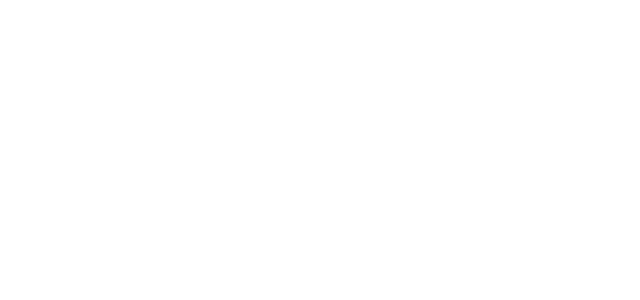
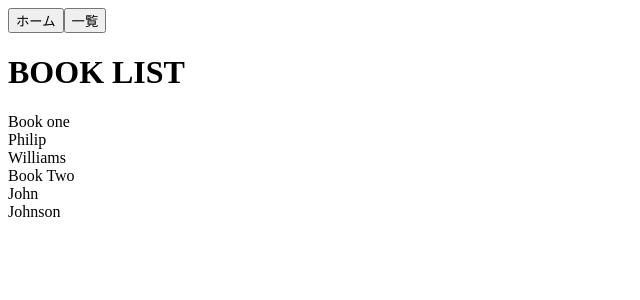
Before and after one commit to Tsuyoshi-Ishikawa/book_crud, a Next.js app in the folder next/: page /books in a window 1280 px wide. Shown: the top 300 px of the page, without its empty margins (0-640 px from the left). Built offline with nearby package versions, Linux system fonts and the light colour scheme.

Commit message:
create BookList page by dummy data

```diff
--- /dev/null
+++ b/next/components/molecules/ListSelection/main.tsx
@@ -0,0 +1,25 @@
+import { useRouter } from "next/router";
+
+type Props = {
+  title: string;
+  firstName: string;
+  lastName: string;
+  href: string;
+}
+
+const ListSelection = ({ title, firstName, lastName, href }: Props) => {
+  const router = useRouter();
+  const moveDetail = () => {
+    router.push(href);
+  }
+
+  return (
+    <div onClick={moveDetail}>
+      <div>{title}</div>
+      <div>{firstName}</div>
+      <div>{lastName}</div>
+    </div>
+  )
+}
+
+export default ListSelection
--- /dev/null
+++ b/next/components/organisms/BookList/main.tsx
@@ -0,0 +1,38 @@
+import ListSelection from "../../molecules/ListSelection/main";
+
+const BookList = () => {
+  // dummy data
+  const books = [
+    {
+      "id": "1",
+      "title": "Book one",
+      "author": {
+      "firstname": "Philip",
+      "lastname": "Williams"
+      }
+    },
+    {
+      "id": "2",
+      "title": "Book Two",
+      "author": {
+      "firstname": "John",
+      "lastname": "Johnson"
+      }
+    }
+  ]
+
+  return (
+    <>
+      {books.map((book) => {
+        return <ListSelection
+          title={book.title}
+          firstName={book.author.firstname}
+          lastName={book.author.lastname}
+          href={`/books/${book.id}`}
+        />
+      })}
+    </>
+  )
+}
+
+export default BookList
--- /dev/null
+++ b/next/components/templates/List/main.tsx
@@ -0,0 +1,23 @@
+import Head from 'next/head'
+import Header from '../../organisms/Header/main'
+import HeadLine from '../../atoms/HeadLine/main'
+import BookList from '../../organisms/BookList/main'
+
+const ListTemp = () => {
+  return (
+    <div>
+      <Head>
+        <title>book list</title>
+        <meta name="description" content="favorite book list" />
+        <link rel="icon" href="/favicon.ico" />
+      </Head>
+      <main>
+        <Header />
+        <HeadLine text="BOOK LIST" />
+        <BookList />
+      </main>
+    </div>
+  )
+}
+
+export default ListTemp
--- a/next/pages/books.tsx
+++ b/next/pages/books.tsx
@@ -1,8 +1,11 @@
-const BookList = () => {
+import ListTemp from "../components/templates/List/main"
+
+const Books = () => {
   return (
     <>
+      <ListTemp />
     </>
   )
 }
 
-export default BookList
+export default Books
```
Also changed, not shown: next/types/book.ts (added, +10 -0 lines).
